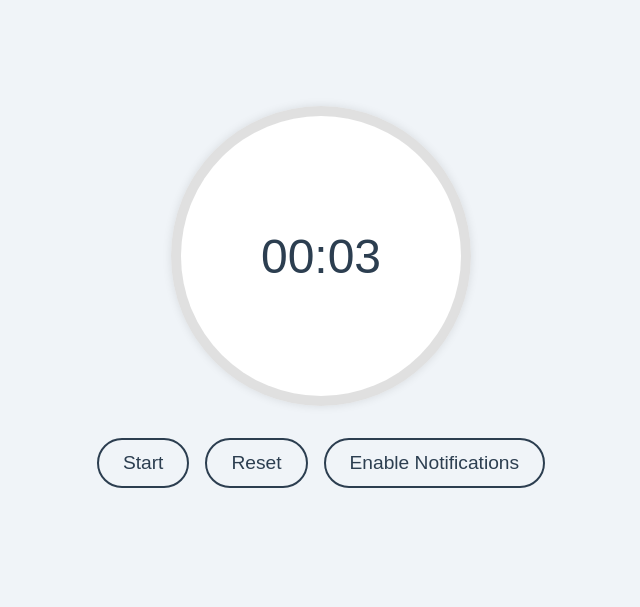
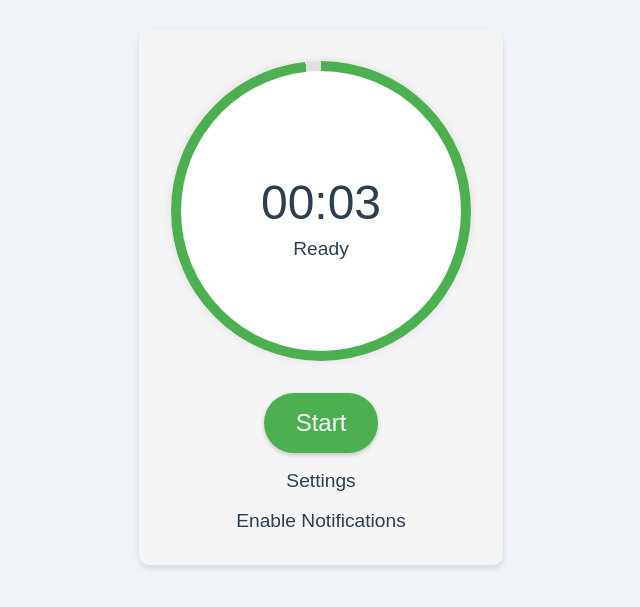
Before and after one commit to tobyatgithub/20-20-20-webapp, a React (Create React App) app: page / in a window 1280 px wide. Shown: the part 103-710 px from the top of the page, without its empty margins (319-959 px from the left). Built offline with nearby package versions, Linux system fonts and the light colour scheme.

Commit message:
Fix the notification icon.

```diff
--- a/public/index.html
+++ b/public/index.html
@@ -24,7 +24,7 @@
       work correctly both with client-side routing and a non-root public URL.
       Learn how to configure a non-root public URL by running `npm run build`.
     -->
-    <title>React App</title>
+    <title>20-20-20 Eye Rest Timer</title>
   </head>
   <body>
     <noscript>You need to enable JavaScript to run this app.</noscript>
--- a/src/Timer.tsx
+++ b/src/Timer.tsx
@@ -9,6 +9,10 @@ const TimerContainer = styled.div`
   display: flex;
   flex-direction: column;
   align-items: center;
+  background-color: #f5f5f5;
+  padding: 2rem;
+  border-radius: 10px;
+  box-shadow: 0 4px 6px rgba(0, 0, 0, 0.1);
 `;
 
 const CircularProgress = styled.div<{ progress: number }>`
@@ -25,6 +29,7 @@ const CircularProgress = styled.div<{ progress: number }>`
   justify-content: center;
   align-items: center;
   box-shadow: 0 0 10px rgba(0, 0, 0, 0.1);
+  transition: all 0.3s ease;
 `;
 
 const InnerCircle = styled.div`
@@ -35,6 +40,7 @@ const InnerCircle = styled.div`
   display: flex;
   justify-content: center;
   align-items: center;
+  flex-direction: column;
 `;
 
 const TimerDisplay = styled.h1<{ $isFinished: boolean }>`
@@ -42,46 +48,133 @@ const TimerDisplay = styled.h1<{ $isFinished: boolean }>`
   color: ${props => props.$isFinished ? '#4caf50' : '#2c3e50'};
   font-weight: 300;
   transition: color 0.3s ease;
+  margin-bottom: 0.5rem;
 `;
 
-const ButtonContainer = styled.div`
-  display: flex;
-  gap: 1rem;
-  margin-top: 2rem;
+const TimerStatus = styled.p`
+  font-size: 1.2rem;
+  color: #2c3e50;
+  margin-top: 0;
 `;
 
-const Button = styled.button`
-  padding: 0.75rem 1.5rem;
-  font-size: 1.2rem;
+const MainButton = styled.button`
+  padding: 1rem 2rem;
+  font-size: 1.5rem;
   border: none;
   border-radius: 30px;
   cursor: pointer;
   transition: all 0.3s ease;
-  background-color: transparent;
-  color: #2c3e50;
-  border: 2px solid #2c3e50;
+  background-color: #4caf50;
+  color: #fff;
+  margin-top: 2rem;
+  box-shadow: 0 2px 4px rgba(0, 0, 0, 0.2);
 
   &:hover {
-    background-color: #2c3e50;
-    color: #fff;
+    background-color: #45a049;
+    box-shadow: 0 4px 8px rgba(0, 0, 0, 0.2);
   }
+`;
+
+const SettingsButton = styled.button`
+  background: none;
+  border: none;
+  color: #2c3e50;
+  font-size: 1.2rem;
+  cursor: pointer;
+  margin-top: 1rem;
+  transition: color 0.3s ease;
+
+  &:hover {
+    color: #4caf50;
+  }
+`;
+
+const SettingsModal = styled.div`
+  position: fixed;
+  top: 50%;
+  left: 50%;
+  transform: translate(-50%, -50%);
+  background-color: #ffffff;
+  padding: 2rem;
+  border-radius: 15px;
+  box-shadow: 0 10px 25px rgba(0, 0, 0, 0.1);
+  z-index: 1000;
+  width: 300px;
+  text-align: center;
+`;
+
+const ModalTitle = styled.h2`
+  color: #2c3e50;
+  margin-bottom: 1.5rem;
+  font-weight: 500;
+`;
+
+const InputContainer = styled.div`
+  display: flex;
+  align-items: center;
+  justify-content: center;
+  margin-bottom: 1.5rem;
+`;
+
+const StyledLabel = styled.label`
+  font-size: 1rem;
+  color: #2c3e50;
+  margin-right: 0.5rem;
+`;
+
+const StyledInput = styled.input`
+  width: 60px;
+  padding: 0.5rem;
+  font-size: 1rem;
+  border: 2px solid #e0e0e0;
+  border-radius: 5px;
+  text-align: center;
+  &:focus {
+    outline: none;
+    border-color: #4caf50;
+  }
+`;
+
+const SaveButton = styled(MainButton)`
+  background-color: #4caf50;
+  color: white;
+  padding: 0.75rem 1.5rem;
+  font-size: 1rem;
+  margin-top: 0;
+  &:hover {
+    background-color: #45a049;
+  }
+`;
+
+const Overlay = styled.div`
+  position: fixed;
+  top: 0;
+  left: 0;
+  right: 0;
+  bottom: 0;
+  background-color: rgba(0, 0, 0, 0.5);
+  z-index: 999;
 `;
 
 const Timer: React.FC<TimerProps> = ({ initialTime }) => {
   const [time, setTime] = useState(initialTime);
   const [isActive, setIsActive] = useState(false);
+  const [isPaused, setIsPaused] = useState(false);
+  const [showSettings, setShowSettings] = useState(false);
+  const [customTime, setCustomTime] = useState(initialTime);
   const [notificationPermission, setNotificationPermission] = useState(Notification.permission);
   const alertShownRef = useRef(false);
 
   useEffect(() => {
     let interval: NodeJS.Timeout | null = null;
 
-    if (isActive && time > 0) {
+    if (isActive && !isPaused && time > 0) {
       interval = setInterval(() => {
         setTime((prevTime) => prevTime - 1);
       }, 1000);
     } else if (time === 0 && !alertShownRef.current) {
       setIsActive(false);
+      setIsPaused(true);
       if (interval) clearInterval(interval);
       triggerNotification();
       alertShownRef.current = true;
@@ -90,22 +183,30 @@ const Timer: React.FC<TimerProps> = ({ initialTime }) => {
     return () => {
       if (interval) clearInterval(interval);
     };
-  }, [isActive, time]);
+  }, [isActive, isPaused, time]);
 
   useEffect(() => {
     setNotificationPermission(Notification.permission);
   }, []);
 
   const toggleTimer = () => {
-    setIsActive(!isActive);
+    if (time === 0) {
+      resetTimer();
+    } else if (isPaused) {
+      setIsPaused(false);
+      setIsActive(true);
+    } else {
+      setIsActive(!isActive);
+    }
     if (!isActive) {
       alertShownRef.current = false;
     }
   };
 
   const resetTimer = () => {
-    setTime(initialTime);
+    setTime(customTime * 60);
     setIsActive(false);
+    setIsPaused(false);
     alertShownRef.current = false;
   };
 
@@ -116,10 +217,8 @@ const Timer: React.FC<TimerProps> = ({ initialTime }) => {
   };
 
   const requestNotificationPermission = async () => {
-    console.log("Requesting notification permission...");
     try {
       const permission = await Notification.requestPermission();
-      console.log("Notification permission:", permission);
       setNotificationPermission(permission);
     } catch (error) {
       console.error("Error requesting notification permission:", error);
@@ -127,44 +226,75 @@ const Timer: React.FC<TimerProps> = ({ initialTime }) => {
   };
 
   const triggerNotification = () => {
-    console.log("Attempting to trigger notification...");
-    console.log("Current notification permission:", notificationPermission);
-
     if (notificationPermission === 'granted') {
       try {
         new Notification('20-20-20 Timer', {
-          body: 'Time to take a 20-second break! Look at something 20 feet away.',
-          icon: '/public/logo192.png'
+          body: 'Time to take a break! Look at something 20 feet away.',
+          icon: '/logo192.png'
         });
-        console.log("Notification sent successfully.");
       } catch (error) {
         console.error("Error sending notification:", error);
-        alert("Time's up! Take a 20-second break and look at something 20 feet away.");
+        alert("Time's up! Take a break and look at something 20 feet away.");
       }
     } else {
-      console.log("Notification permission not granted");
-      alert("Time's up! Take a 20-second break and look at something 20 feet away.");
+      alert("Time's up! Take a break and look at something 20 feet away.");
     }
   };
 
-  const progress = 1 - time / initialTime;
+  const progress = 1 - time / (customTime*60);
+
+  const handleSettingsClick = () => {
+    setShowSettings(true);
+  };
+
+  const handleSettingsClose = () => {
+    setShowSettings(false);
+    resetTimer();
+  };
+
+  const handleCustomTimeChange = (e: React.ChangeEvent<HTMLInputElement>) => {
+    setCustomTime(Number(e.target.value));
+  };
 
   return (
     <TimerContainer>
       <CircularProgress progress={progress}>
         <InnerCircle>
           <TimerDisplay $isFinished={time === 0}>{formatTime(time)}</TimerDisplay>
+          <TimerStatus>
+            {isPaused ? 'Paused' : isActive ? 'Focus Time' : 'Ready'}
+          </TimerStatus>
         </InnerCircle>
       </CircularProgress>
-      <ButtonContainer>
-        <Button onClick={toggleTimer}>
-          {isActive ? 'Pause' : 'Start'}
-        </Button>
-        <Button onClick={resetTimer}>Reset</Button>
-        {notificationPermission !== 'granted' && (
-          <Button onClick={requestNotificationPermission}>Enable Notifications</Button>
-        )}
-      </ButtonContainer>
+      <MainButton onClick={toggleTimer}>
+        {isPaused ? 'Resume' : isActive ? 'Pause' : 'Start'}
+      </MainButton>
+      <SettingsButton onClick={handleSettingsClick}>Settings</SettingsButton>
+      {notificationPermission !== 'granted' && (
+        <SettingsButton onClick={requestNotificationPermission}>Enable Notifications</SettingsButton>
+      )}
+      {showSettings && (
+        <>
+          <Overlay onClick={handleSettingsClose} />
+          <SettingsModal>
+            <ModalTitle>Timer Settings</ModalTitle>
+            <InputContainer>
+              <StyledLabel htmlFor="focusTime">
+                Focus Time (minutes):
+              </StyledLabel>
+              <StyledInput
+                id="focusTime"
+                type="number"
+                value={customTime}
+                onChange={handleCustomTimeChange}
+                min="1"
+                max="60"
+              />
+            </InputContainer>
+            <SaveButton onClick={handleSettingsClose}>Save</SaveButton>
+          </SettingsModal>
+        </>
+      )}
     </TimerContainer>
   );
 };
```
Also changed, not shown: public/manifest.json.
